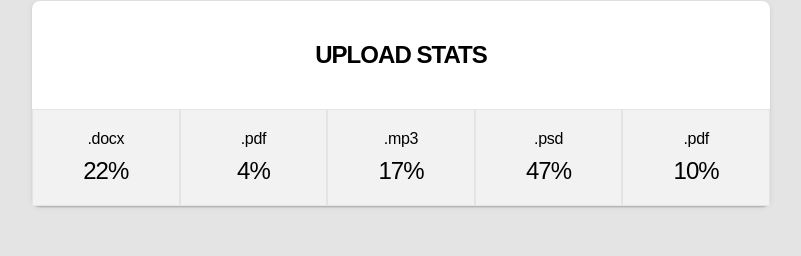
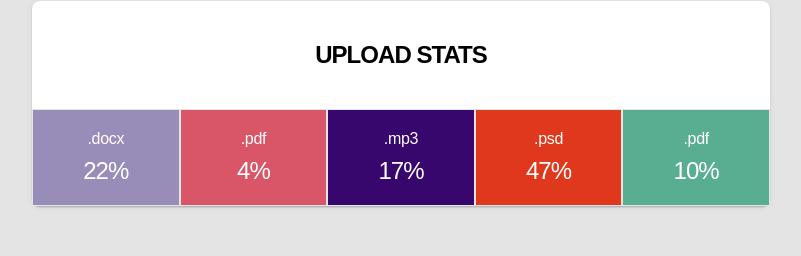
Before and after one commit to Mykola-Ts/goit-react-hw-01-components, a React (Create React App) app: page / in a window 1280 px wide. Shown: the part 619-875 px from the top of the page, without its empty margins (239-1040 px from the left). Built offline with nearby package versions, Linux system fonts and the light colour scheme.

Commit message:
completed tasks (corrected)

```diff
--- a/src/components/StatisticsList/StatisticsList.styled.js
+++ b/src/components/StatisticsList/StatisticsList.styled.js
@@ -3,6 +3,14 @@ import styled from 'styled-components';
 export const List = styled.ul`
   display: flex;
 `;
+
+let backgroundColorItems = '';
+
+for (let i = 0; i <= 5; i += 1) {
+  backgroundColorItems += `&:nth-child(${
+    i + 1
+  }) {background-color: ${getRandomHexColor()}};`;
+}
 
 export const ListItem = styled.li`
   display: flex;
@@ -14,5 +22,13 @@ export const ListItem = styled.li`
   border: 1px solid rgb(228 228 228);
   padding: 20px 0;
 
-  background-color: rgb(242 242 242);
+  color: #fff;
+
+  ${backgroundColorItems}
 `;
+
+function getRandomHexColor() {
+  return `#${Math.floor(Math.random() * 16777215)
+    .toString(16)
+    .padStart(6, 0)}`;
+}
```
